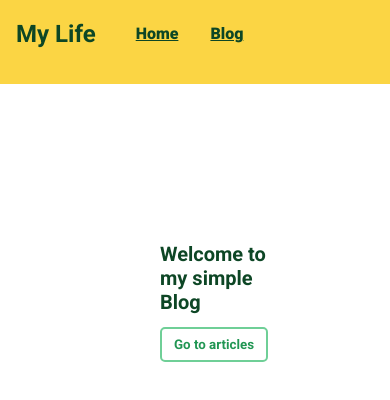
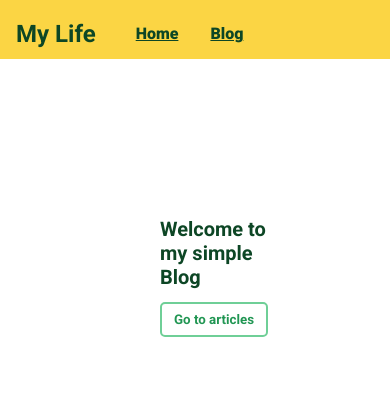
Before and after one commit to BiankaFranke/SimpleBlog, a React (Create React App) app: page / in a window 390 px wide. Shown: the top 400 px of the page. Built offline with nearby package versions, Linux system fonts and the light colour scheme.

Commit message:
link on img added

```diff
--- a/src/Components/BlogCard.js
+++ b/src/Components/BlogCard.js
@@ -11,7 +11,7 @@ const BlogCard = (props) => {
         <div className="BlogCard">
             <div className="grid-item">
                 <div className="blogImg">
-                    <img src={props.img} alt="Blog Img"></img>
+                    <Link to={`/${props.id}`}><img src={props.img} alt="Blog Img"></img></Link>
                 </div>
                 <div className="blogDescription">
                     <h2 className="title">{props.title}</h2>
--- a/src/Components/Nav.css
+++ b/src/Components/Nav.css
@@ -9,7 +9,7 @@
     display: flex;
     align-items: center;
     justify-content: space-between;
-    margin: auto 1rem;
+    margin: auto 2rem;
 }
 
 .Navbar ul {
--- a/src/Pages/Home.css
+++ b/src/Pages/Home.css
@@ -30,7 +30,7 @@
 @media only screen and (max-width: 945px) {
     .Home header {
         background: rgb(251, 213, 68);
-        height: 10vh;
+        height: 7vh;
     }
 
     .Home .homeContent h1 {
```
